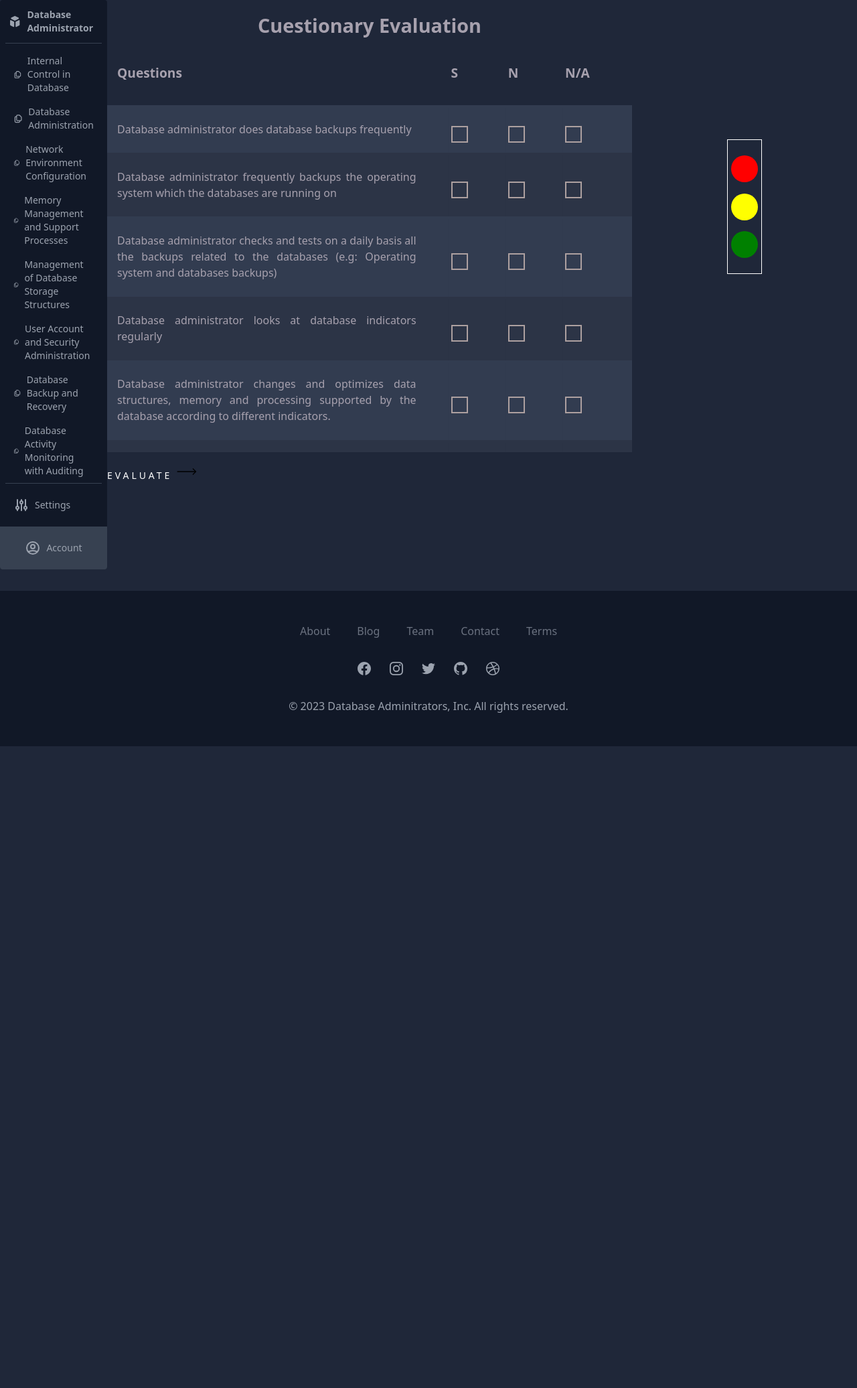
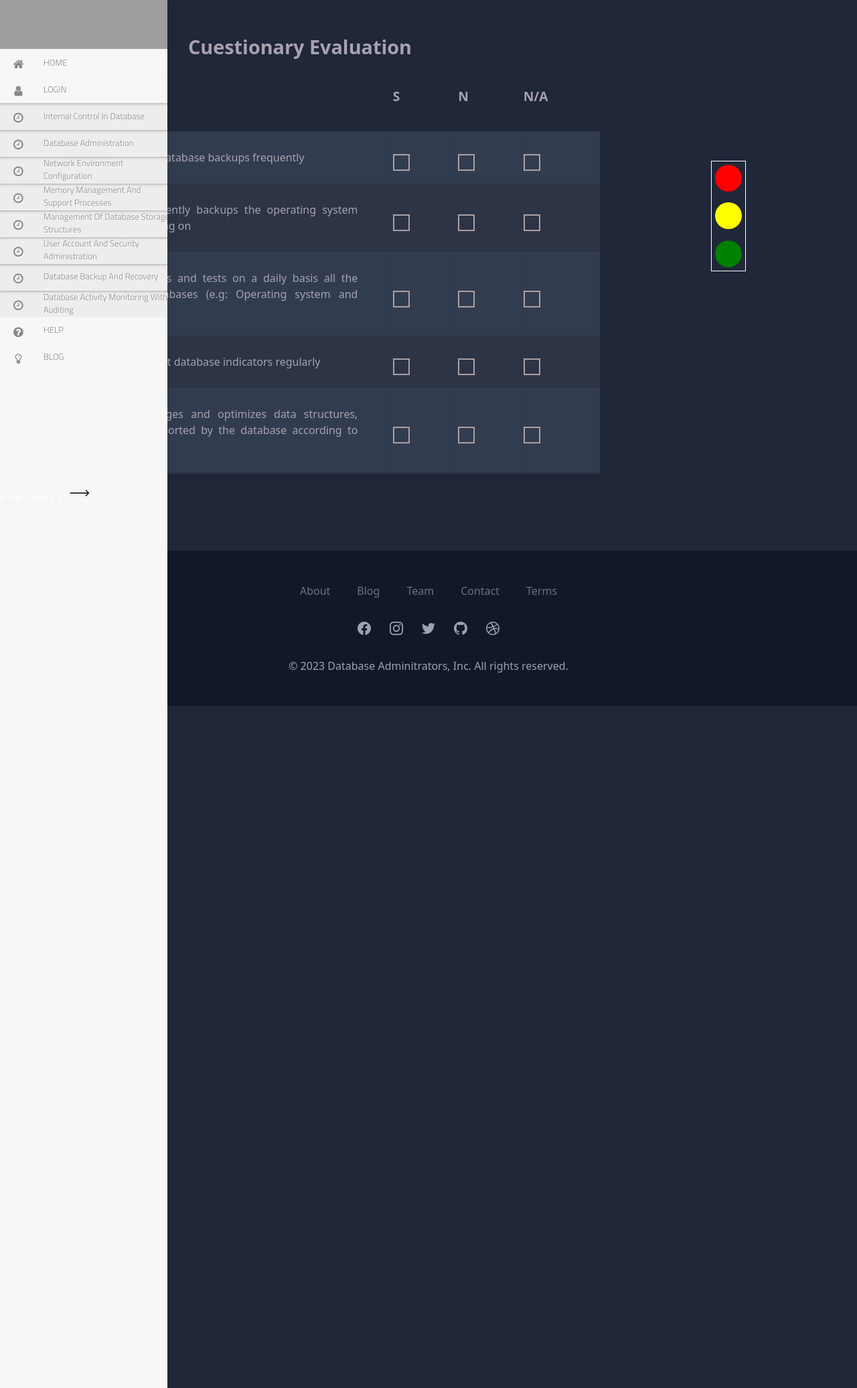
Before and after one commit to Christofer2002/Proyecto_BD, a PHP site: page /pages/cuestionary.php in a window 1280 px wide. Shown: the whole page at 67% size. Run offline with PHP 8.4, Linux system fonts and the light colour scheme; data comes from the database, SQL or seed files in the repository; some libraries are stand-ins or nearby versions; some web fonts are replaced; grey boxes are pictures that could not be loaded.

Commit message:
Reemplazando menu

```diff
--- /dev/null
+++ b/assets/css/menu.css
@@ -0,0 +1,280 @@
+@import url(//netdna.bootstrapcdn.com/font-awesome/4.0.3/css/font-awesome.css);
+@import url(https://fonts.googleapis.com/css?family=Titillium+Web:300);
+
+.settings {
+    height: 73px;
+    float: left;
+    background: url(https://s3.postimg.org/bqfooag4z/startific.jpg);
+    background-repeat: no-repeat;
+    width: 250px;
+    margin: 0px;
+    text-align: center;
+    font-size: 20px;
+    font-family: 'Strait', sans-serif;
+}
+
+/* ScrolBar  */
+.scrollbar {
+    height: 90%;
+    width: 100%;
+    overflow-y: hidden;
+    overflow-x: hidden;
+}
+
+.scrollbar:hover {
+
+    height: 90%;
+    width: 100%;
+    overflow-y: scroll;
+    overflow-x: hidden;
+}
+
+/* Scrollbar Style */
+
+
+
+#style-1::-webkit-scrollbar-track {
+    border-radius: 2px;
+}
+
+#style-1::-webkit-scrollbar {
+    width: 5px;
+    background-color: #F7F7F7;
+}
+
+#style-1::-webkit-scrollbar-thumb {
+    border-radius: 10px;
+    -webkit-box-shadow: inset 0 0 6px rgba(0, 0, 0, .3);
+    background-color: #BFBFBF;
+}
+
+/* Scrollbar End */
+
+
+
+
+.fa-lg {
+    font-size: 1em;
+
+}
+
+.fa {
+    position: relative;
+    display: table-cell;
+    width: 55px;
+    height: 36px;
+    text-align: center;
+    top: 12px;
+    font-size: 20px;
+}
+
+.main-menu:hover,
+nav.main-menu.expanded {
+    width: 250px;
+    overflow: hidden;
+    opacity: 1;
+
+}
+
+.main-menu {
+    background: #F7F7F7;
+    position: absolute;
+    top: 0;
+    bottom: 0;
+    height: 100%;
+    left: 0;
+    width: 55px;
+    overflow: hidden;
+    -webkit-transition: width .2s linear;
+    transition: width .2s linear;
+    -webkit-transform: translateZ(0) scale(1, 1);
+    box-shadow: 1px 0 15px rgba(0, 0, 0, 0.07);
+    opacity: 1;
+}
+
+.main-menu>ul {
+    margin: 7px 0;
+
+}
+
+.main-menu li {
+    position: relative;
+    display: block;
+    width: 250px;
+
+
+
+}
+
+.main-menu li>a {
+    position: relative;
+    width: 255px;
+    display: table;
+    border-collapse: collapse;
+    border-spacing: 0;
+    color: #8a8a8a;
+    font-size: 13px;
+    text-decoration: none;
+    -webkit-transform: translateZ(0) scale(1, 1);
+    -webkit-transition: all .14s linear;
+    transition: all .14s linear;
+    font-family: 'Strait', sans-serif;
+    border-top: 1px solid #f2f2f2;
+
+    text-shadow: 1px 1px 1px #fff;
+}
+
+
+
+.main-menu .nav-icon {
+
+    position: relative;
+    display: table-cell;
+    width: 55px;
+    height: 36px;
+    text-align: center;
+    vertical-align: middle;
+    font-size: 18px;
+
+}
+
+.main-menu .nav-text {
+
+    position: relative;
+    display: table-cell;
+    vertical-align: middle;
+    width: 190px;
+    font-family: 'Titillium Web', sans-serif;
+}
+
+.main-menu .share {}
+
+
+
+.main-menu .fb-like {
+
+    left: 180px;
+    position: absolute;
+    top: 15px;
+}
+
+.main-menu>ul.logout {
+    position: absolute;
+    left: 0;
+    bottom: 0;
+
+}
+
+.no-touch .scrollable.hover {
+    overflow-y: hidden;
+}
+
+.no-touch .scrollable.hover:hover {
+    overflow-y: auto;
+    overflow: visible;
+
+}
+
+/* Logo Hover Property */
+
+
+.settings:hover,
+settings:focus {
+    background: url(https://s17.postimg.org/74cl7s05b/logo_hover.jpg);
+    -webkit-transition: all 0.2s ease-in-out, width 0, height 0, top 0, left 0;
+    -moz-transition: all 0.2s ease-in-out, width 0, height 0, top 0, left 0;
+    -o-transition: all 0.2s ease-in-out, width 0, height 0, top 0, left 0;
+    transition: all 0.2s ease-in-out, width 0, height 0, top 0, left 0;
+}
+
+.settings:active,
+settings:focus {
+    background: url(https://s3.postimg.org/bqfooag4z/startific.jpg);
+    -webkit-transition: all 0.1s ease-in-out, width 0, height 0, top 0, left 0;
+    -moz-transition: all 0.1s ease-in-out, width 0, height 0, top 0, left 0;
+    -o-transition: all 0.1s ease-in-out, width 0, height 0, top 0, left 0;
+    transition: all 0.1s ease-in-out, width 0, height 0, top 0, left 0;
+}
+
+
+a:hover,
+a:focus {
+    text-decoration: none;
+    border-left: 0px solid #F7F7F7;
+
+
+
+}
+
+nav {
+    -webkit-user-select: none;
+    -moz-user-select: none;
+    -ms-user-select: none;
+    -o-user-select: none;
+    user-select: none;
+
+}
+
+nav ul,
+nav li {
+    outline: 0;
+    margin: 0;
+    padding: 0;
+    text-transform: uppercase;
+}
+
+
+/* Darker element side menu Start*/
+
+
+.darkerli {
+    background-color: #ededed;
+    text-transform: capitalize;
+}
+
+.darkerlishadow {
+    background-color: #ededed;
+    text-transform: capitalize;
+    -webkit-box-shadow: inset 0px 5px 5px -4px rgba(50, 50, 50, 0.55);
+    -moz-box-shadow: inset 0px 5px 5px -4px rgba(50, 50, 50, 0.55);
+    box-shadow: inset 0px 5px 5px -4px rgba(50, 50, 50, 0.55);
+}
+
+
+.darkerlishadowdown {
+    background-color: #ededed;
+    text-transform: capitalize;
+    -webkit-box-shadow: inset 0px -4px 5px -4px rgba(50, 50, 50, 0.55);
+    -moz-box-shadow: inset 0px -4px 5px -4px rgba(50, 50, 50, 0.55);
+    box-shadow: inset 0px -4px 5px -4px rgba(50, 50, 50, 0.55);
+}
+
+/* Darker element side menu End*/
+
+.main-menu li:hover>a,
+nav.main-menu li.active>a,
+.dropdown-menu>li>a:hover,
+.dropdown-menu>li>a:focus,
+.dropdown-menu>.active>a,
+.dropdown-menu>.active>a:hover,
+.dropdown-menu>.active>a:focus,
+.no-touch .dashboard-page nav.dashboard-menu ul li:hover a,
+.dashboard-page nav.dashboard-menu ul li.active a {
+    color: #fff;
+    background-color: #00bbbb;
+    text-shadow: 0px 0px 0px;
+}
+
+.area {
+    float: left;
+    background: #e2e2e2;
+    width: 100%;
+    height: 100%;
+}
+
+@font-face {
+    font-family: 'Titillium Web';
+    font-style: normal;
+    font-weight: 300;
+    src: local('Titillium WebLight'), local('TitilliumWeb-Light'), url(http://themes.googleusercontent.com/static/fonts/titilliumweb/v2/anMUvcNT0H1YN4FII8wpr24bNCNEoFTpS2BTjF6FB5E.woff) format('woff');
+}
--- a/includes/menu.php
+++ b/includes/menu.php
@@ -27,51 +27,79 @@
 }
 
 $actual_url = $_SERVER['REQUEST_URI'];
+$links = array(
+    "/Proyecto_BD/pages/cuestionary.php",
+);
 
 // Cierra la conexión a la base de datos al finalizar
 
 ?>
 
-<!-- Component Start -->
-<div class="flex flex-col items-center w-40 primer-columna overflow-hidden text-gray-400 bg-gray-900 rounded">
-    <a class="flex items-center w-full px-3 mt-3" href="/Proyecto_BD/index.php">
-        <svg class="w-8 h-8 fill-current" xmlns="http://www.w3.org/2000/svg" viewBox="0 0 20 20" fill="currentColor">
-            <path d="M11 17a1 1 0 001.447.894l4-2A1 1 0 0017 15V9.236a1 1 0 00-1.447-.894l-4 2a1 1 0 00-.553.894V17zM15.211 6.276a1 1 0 000-1.788l-4.764-2.382a1 1 0 00-.894 0L4.789 4.488a1 1 0 000 1.788l4.764 2.382a1 1 0 00.894 0l4.764-2.382zM4.447 8.342A1 1 0 003 9.236V15a1 1 0 00.553.894l4 2A1 1 0 009 17v-5.764a1 1 0 00-.553-.894l-4-2z" />
-        </svg>
-        <span class="ml-2 text-sm font-bold">Database Administrator</span>
+<!DOCTYPE html>
+<html class="menu">
+
+<head>
+    <meta charset="utf-8" />
+    <meta http-equiv="X-UA-Compatible" content=="IE=edge" />
+    <meta name="google" value="notranslate" />
+    <title>Side Menu</title>
+    <link rel="stylesheet" type="text/css" href="/Proyecto_BD/assets/css/menu.css">
+    <link rel="stylesheet" type="text/css" href="https://netdna.bootstrapcdn.com/font-awesome/4.0.3/css/font-awesome.css" rel="stylesheet">
+</head>
+
+<body>
+    </div>
+    <nav class="main-menu">
+        <div>
+            <a class="logo" href="">
             </a>
-    <div class="w-full px-2">
-        <div class="flex flex-col items-center w-full mt-3 border-t border-gray-700">
+        </div>
+        <div class="settings"></div>
+        <div class="scrollbar" id="style-1">
+            <ul>
+                <li>
+                    <a href="/Proyecto_BD/index.php">
+                        <i class="fa fa-home fa-lg"></i>
+                        <span class="nav-text">Home</span>
+                    </a>
+                </li>
+                <li>
+                    <a href="http://startific.com">
+                        <i class="fa fa-user fa-lg"></i>
+                        <span class="nav-text">Login</span>
+                    </a>
+                </li>
+                </li>
                 <?php
-            // Array paralelo con enlaces correspondientes para cada elemento
-            $links = array(
-                "/Proyecto_BD/pages/cuestionary.php",
-            );
                 foreach ($content as $index => $item) {
                     $link = isset($links[$index]) ? $links[$index] : "#";
                 ?>
-                <a class="flex items-center w-full h-auto px-3 mt-4 rounded hover:bg-gray-700 hover:text-gray-300" href="<?php echo $link; ?>">
-                    <svg class="w-6 h-auto stroke-current" xmlns="http://www.w3.org/2000/svg" fill="none" viewBox="0 0 24 24" stroke="currentColor">
-                        <path stroke-linecap="round" stroke-linejoin="round" stroke-width="2" d="M8 7v8a2 2 0 002 2h6M8 7V5a2 2 0 012-2h4.586a1 1 0 01.707.293l4.414 4.414a1 1 0 01.293.707V15a2 2 0 01-2 2h-2M8 7H6a2 2 0 00-2 2v10a2 2 0 002 2h8a2 2 0 002-2v-2" />
-                    </svg>
-                    <span class="ml-2 text-sm font-medium "><?php echo $item['contenido_descripcion']; ?></span>
+                    <li class="darkerlishadow">
+                        <a href="<?php echo $link; ?>">
+                            <i class=" fa fa-clock-o fa-lg"></i>
+                            <span class="nav-text"><?php echo $item['contenido_descripcion']; ?></span>
                         </a>
+                    </li>
                 <?php } ?>
-        </div>
-        <div class="flex flex-col items-center w-full mt-2 mb-2 border-t border-gray-700">
-            <a class="flex items-center w-full h-12 px-3 mt-2 rounded hover:bg-gray-700 hover:text-gray-300" href="#">
-                <svg class="w-6 h-6 stroke-current" xmlns="http://www.w3.org/2000/svg" fill="none" viewBox="0 0 24 24" stroke="currentColor">
-                    <path stroke-linecap="round" stroke-linejoin="round" stroke-width="2" d="M12 6V4m0 2a2 2 0 100 4m0-4a2 2 0 110 4m-6 8a2 2 0 100-4m0 4a2 2 0 110-4m0 4v2m0-6V4m6 6v10m6-2a2 2 0 100-4m0 4a2 2 0 110-4m0 4v2m0-6V4" />
-                </svg>
-                <span class="ml-2 text-sm font-medium">Settings</span>
+
+            </ul>
+            <li>
+                <a href="http://startific.com">
+                    <i class="fa fa-question-circle fa-lg"></i>
+                    <span class="nav-text">Help</span>
                 </a>
-        </div>
-    </div>
-    <a class="flex items-center justify-center w-full h-16 mt-auto bg-gray-700 hover:bg-gray-800 hover:text-gray-300" href="#">
-        <svg class="w-6 h-6 stroke-current" xmlns="http://www.w3.org/2000/svg" fill="none" viewBox="0 0 24 24" stroke="currentColor">
-            <path stroke-linecap="round" stroke-linejoin="round" stroke-width="2" d="M5.121 17.804A13.937 13.937 0 0112 16c2.5 0 4.847.655 6.879 1.804M15 10a3 3 0 11-6 0 3 3 0 016 0zm6 2a9 9 0 11-18 0 9 9 0 0118 0z" />
-        </svg>
-        <span class="ml-2 text-sm font-medium">Account</span>
+            </li>
+            <ul class="logout">
+                <li>
+                    <a href="http://startific.com">
+                        <i class="fa fa-lightbulb-o fa-lg"></i>
+                        <span class="nav-text">
+                            BLOG
+                        </span>
                     </a>
-</div>
-<!-- Component End  -->
+                </li>
+            </ul>
+    </nav>
+</body>
+
+</html>
```
Also changed, not shown: assets/css/header.css (+2 -6 lines). Lines whose indentation alone changed are shown as unchanged.
